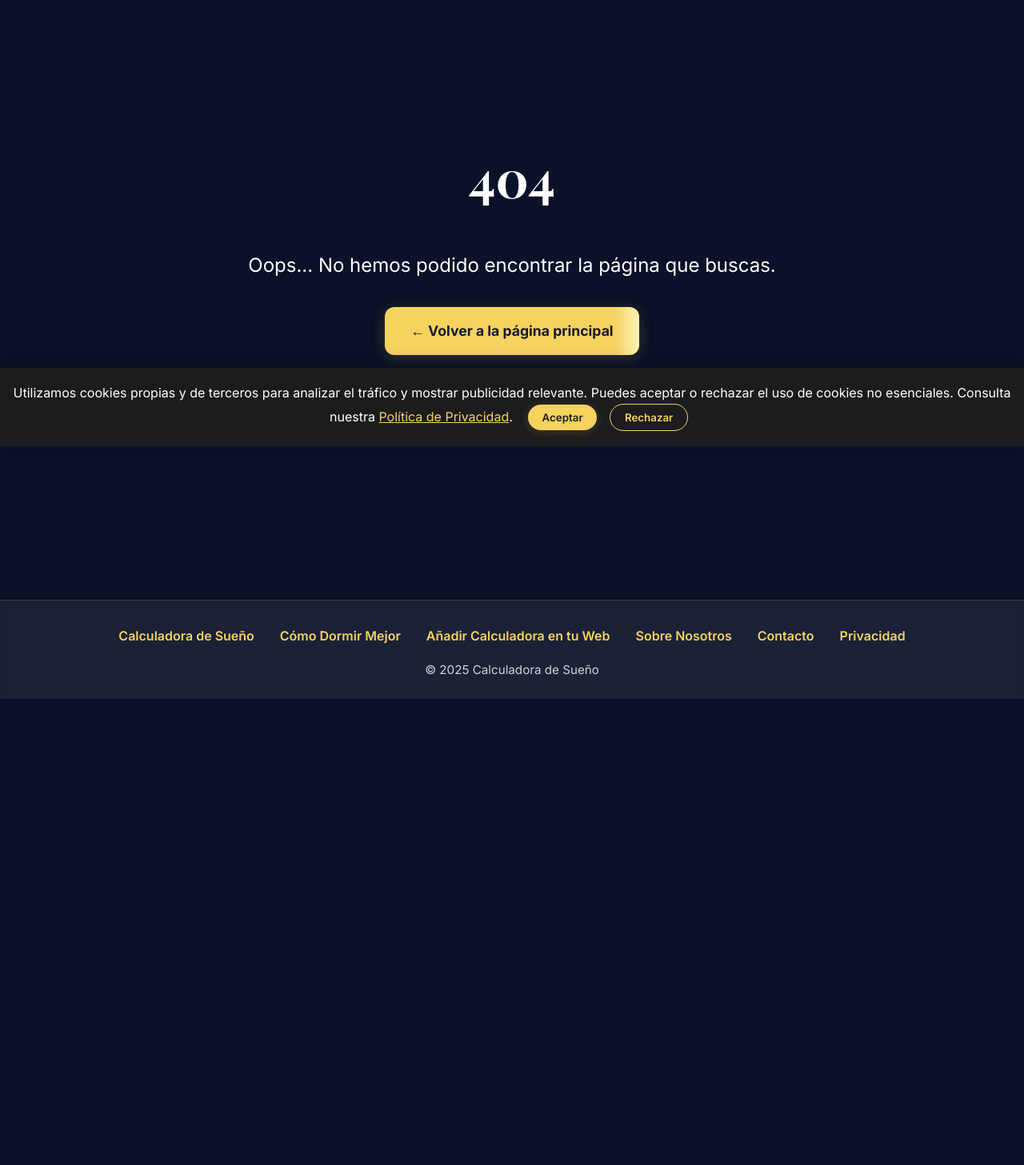
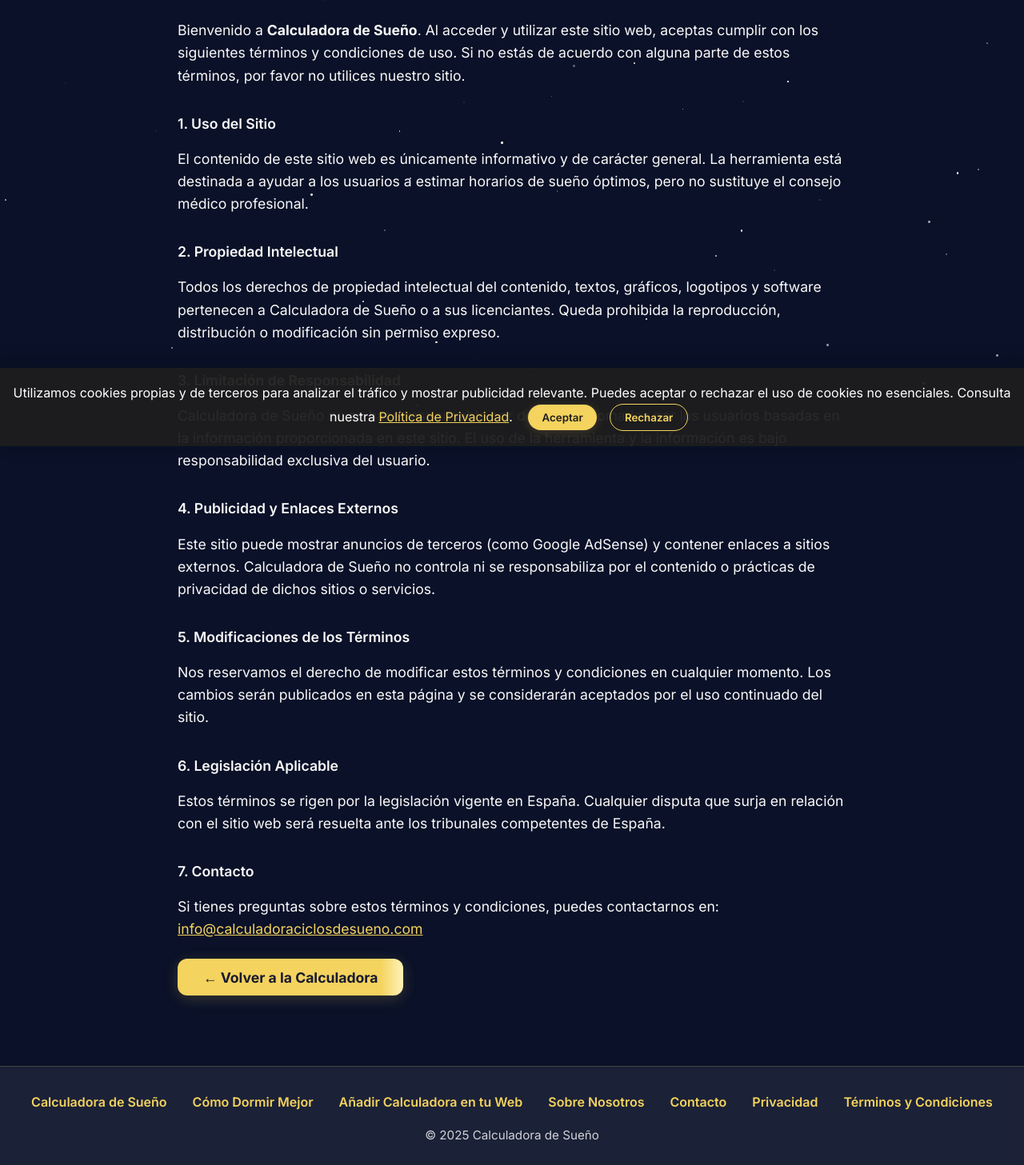
Before and after one commit to Sawasdee7123/mysleepcalculator, a Next.js app: page /terminos in a window 1280 px wide. Before the commit this address had no page. Shown: the part 242-1699 px from the top of the page at 80% size. Before the commit the page ends 1116 px from the top, so only its background shows below. Built offline with nearby package versions, Linux system fonts and the light colour scheme.

Commit message:
Add T&Cs Page

```diff
--- a/app/components/Footer.tsx
+++ b/app/components/Footer.tsx
@@ -111,6 +111,18 @@
           Privacidad
         </Link>
 
+        <Link
+          href="/terminos"
+          style={{
+            color: '#f4d35e',
+            textDecoration: 'none',
+            fontWeight: 600,
+            whiteSpace: 'nowrap',
+          }}
+        >
+          Términos y Condiciones
+        </Link>
+
       </nav>
 
       {/* Copyright */}
--- /dev/null
+++ b/app/terminos/TermsContent.tsx
@@ -0,0 +1,103 @@
+'use client';
+
+import { Fragment } from 'react';
+import ReturnButton from '@/app/components/ReturnButton';
+
+// Structured data (Schema.org) for SEO
+const termsPageSchema = {
+  "@context": "https://schema.org",
+  "@type": "WebPage",
+  "name": "Términos y Condiciones",
+  "url": "https://calculadoraciclosdesueno.com/terminos",
+  "description": "Lee los términos y condiciones de uso de la Calculadora de Sueño. Conoce tus derechos, responsabilidades y las condiciones para utilizar nuestra herramienta gratuita.",
+  "mainEntity": {
+    "@type": "WebSite",
+    "name": "Calculadora de Sueño",
+    "url": "https://calculadoraciclosdesueno.com/",
+    "inLanguage": "es",
+    "creator": {
+      "@type": "Person",
+      "name": "Equipo de Calculadora de Sueño"
+    },
+    "publisher": {
+      "@type": "Organization",
+      "name": "Calculadora de Sueño",
+      "logo": {
+        "@type": "ImageObject",
+        "url": "https://calculadoraciclosdesueno.com/logo.png"
+      }
+    }
+  }
+};
+
+const paragraphStyle = {
+  fontSize: '1.1rem',
+  lineHeight: 1.6,
+  marginTop: '0.8rem',
+};
+
+export default function TermsContent() {
+  return (
+    <Fragment>
+      {/* Inject Schema.org JSON-LD */}
+      <script
+        type="application/ld+json"
+        dangerouslySetInnerHTML={{ __html: JSON.stringify(termsPageSchema) }}
+      />
+
+      <main style={{ maxWidth: '900px', margin: '0 auto', padding: '2rem', color: '#f9f9f9' }}>
+        <h1
+          style={{
+            fontSize: '2.4rem',
+            marginBottom: '1.2rem',
+            color: '#f4d35e',
+            textShadow: '0 1px 6px rgba(244, 211, 94, 0.25)',
+          }}
+        >
+          Términos y Condiciones
+        </h1>
+
+        <p style={paragraphStyle}>
+          Bienvenido a <strong>Calculadora de Sueño</strong>. Al acceder y utilizar este sitio web, aceptas cumplir con los siguientes términos y condiciones de uso. Si no estás de acuerdo con alguna parte de estos términos, por favor no utilices nuestro sitio.
+        </p>
+
+        <h2 style={{ ...paragraphStyle, fontWeight: 600, marginTop: '1.8rem' }}>1. Uso del Sitio</h2>
+        <p style={paragraphStyle}>
+          El contenido de este sitio web es únicamente informativo y de carácter general. La herramienta está destinada a ayudar a los usuarios a estimar horarios de sueño óptimos, pero no sustituye el consejo médico profesional.
+        </p>
+
+        <h2 style={{ ...paragraphStyle, fontWeight: 600, marginTop: '1.8rem' }}>2. Propiedad Intelectual</h2>
+        <p style={paragraphStyle}>
+          Todos los derechos de propiedad intelectual del contenido, textos, gráficos, logotipos y software pertenecen a Calculadora de Sueño o a sus licenciantes. Queda prohibida la reproducción, distribución o modificación sin permiso expreso.
+        </p>
+
+        <h2 style={{ ...paragraphStyle, fontWeight: 600, marginTop: '1.8rem' }}>3. Limitación de Responsabilidad</h2>
+        <p style={paragraphStyle}>
+          Calculadora de Sueño no se hace responsable por decisiones tomadas por los usuarios basadas en la información proporcionada en este sitio. El uso de la herramienta y la información es bajo responsabilidad exclusiva del usuario.
+        </p>
+
+        <h2 style={{ ...paragraphStyle, fontWeight: 600, marginTop: '1.8rem' }}>4. Publicidad y Enlaces Externos</h2>
+        <p style={paragraphStyle}>
+          Este sitio puede mostrar anuncios de terceros (como Google AdSense) y contener enlaces a sitios externos. Calculadora de Sueño no controla ni se responsabiliza por el contenido o prácticas de privacidad de dichos sitios o servicios.
+        </p>
+
+        <h2 style={{ ...paragraphStyle, fontWeight: 600, marginTop: '1.8rem' }}>5. Modificaciones de los Términos</h2>
+        <p style={paragraphStyle}>
+          Nos reservamos el derecho de modificar estos términos y condiciones en cualquier momento. Los cambios serán publicados en esta página y se considerarán aceptados por el uso continuado del sitio.
+        </p>
+
+        <h2 style={{ ...paragraphStyle, fontWeight: 600, marginTop: '1.8rem' }}>6. Legislación Aplicable</h2>
+        <p style={paragraphStyle}>
+          Estos términos se rigen por la legislación vigente en España. Cualquier disputa que surja en relación con el sitio web será resuelta ante los tribunales competentes de España.
+        </p>
+
+        <h2 style={{ ...paragraphStyle, fontWeight: 600, marginTop: '1.8rem' }}>7. Contacto</h2>
+        <p style={paragraphStyle}>
+          Si tienes preguntas sobre estos términos y condiciones, puedes contactarnos en: <a href="mailto:info@calculadoraciclosdesueno.com" style={{ color: '#f4d35e', textDecoration: 'underline' }}>info@calculadoraciclosdesueno.com</a>
+        </p>
+
+        <ReturnButton />
+      </main>
+    </Fragment>
+  );
+}
--- /dev/null
+++ b/app/terminos/page.tsx
@@ -0,0 +1,40 @@
+// Import the main content component for the Terms & Conditions page
+import TermsContent from './TermsContent';
+import type { Metadata } from 'next';
+
+// Static metadata for SEO, Open Graph, Twitter Card, and canonical URL for the Terms page
+export const metadata: Metadata = {
+  title: 'Términos y Condiciones | Calculadora de Sueño',
+  description: 'Lee los términos y condiciones de uso de la Calculadora de Sueño. Conoce tus derechos, responsabilidades y las condiciones para utilizar nuestra herramienta gratuita.',
+
+  openGraph: {
+    title: 'Términos y Condiciones | Calculadora de Sueño',
+    description: 'Lee los términos y condiciones de uso de la Calculadora de Sueño. Conoce tus derechos, responsabilidades y las condiciones para utilizar nuestra herramienta gratuita.',
+    url: 'https://calculadoraciclosdesueno.com/terminos',
+    images: [
+      {
+        url: 'https://calculadoraciclosdesueno.com/og-image.png',
+        width: 1200,
+        height: 630,
+        alt: 'Calculadora de Sueño',
+      },
+    ],
+    siteName: 'Calculadora de Sueño',
+    type: 'website',
+  },
+
+  twitter: {
+    card: 'summary_large_image',
+    title: 'Términos y Condiciones | Calculadora de Sueño',
+    description: 'Lee los términos y condiciones de uso de la Calculadora de Sueño. Conoce tus derechos, responsabilidades y las condiciones para utilizar nuestra herramienta gratuita.',
+    images: ['https://calculadoraciclosdesueno.com/og-image.png'],
+  },
+
+  alternates: {
+    canonical: 'https://calculadoraciclosdesueno.com/terminos',
+  },
+};
+
+export default function TermsPage() {
+  return <TermsContent />;
+}
```
